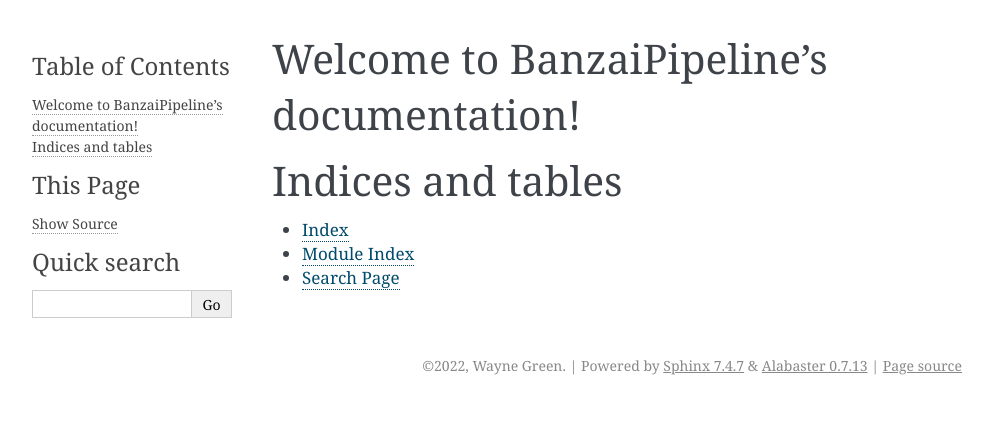
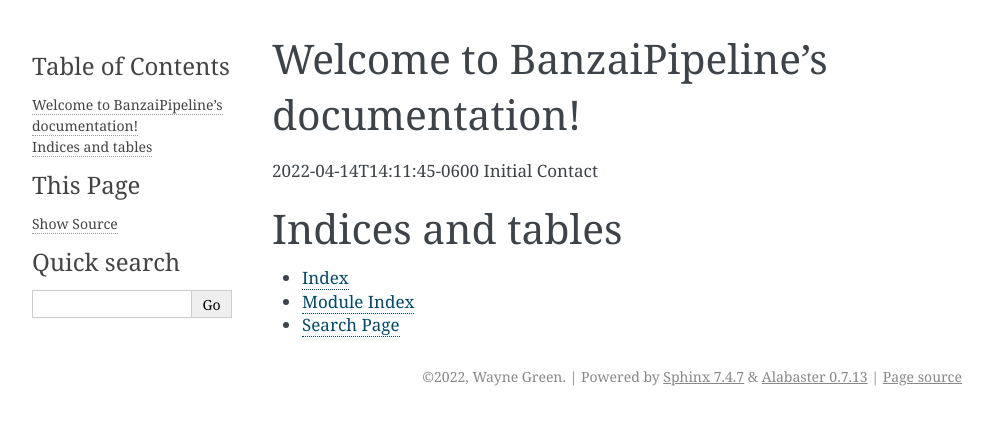
Before and after one commit to dxwayne/BanzaiPipeline, a Sphinx documentation site: the page built from docs/source/index.rst, in a window 1280 px wide. Shown: the top 425 px of the page, without its empty margins (148-1141 px from the left). Built offline with Sphinx 7.4.7, drawn with Linux system fonts in a browser that asks for light colours.

Commit message:
Added the index.rst with the barest bones

```diff
--- a/docs/source/index.rst
+++ b/docs/source/index.rst
@@ -5,6 +5,8 @@
 
 Welcome to BanzaiPipeline's documentation!
 ==========================================
+
+2022-04-14T14:11:45-0600 Initial Contact
 
 .. toctree::
    :maxdepth: 2
```
